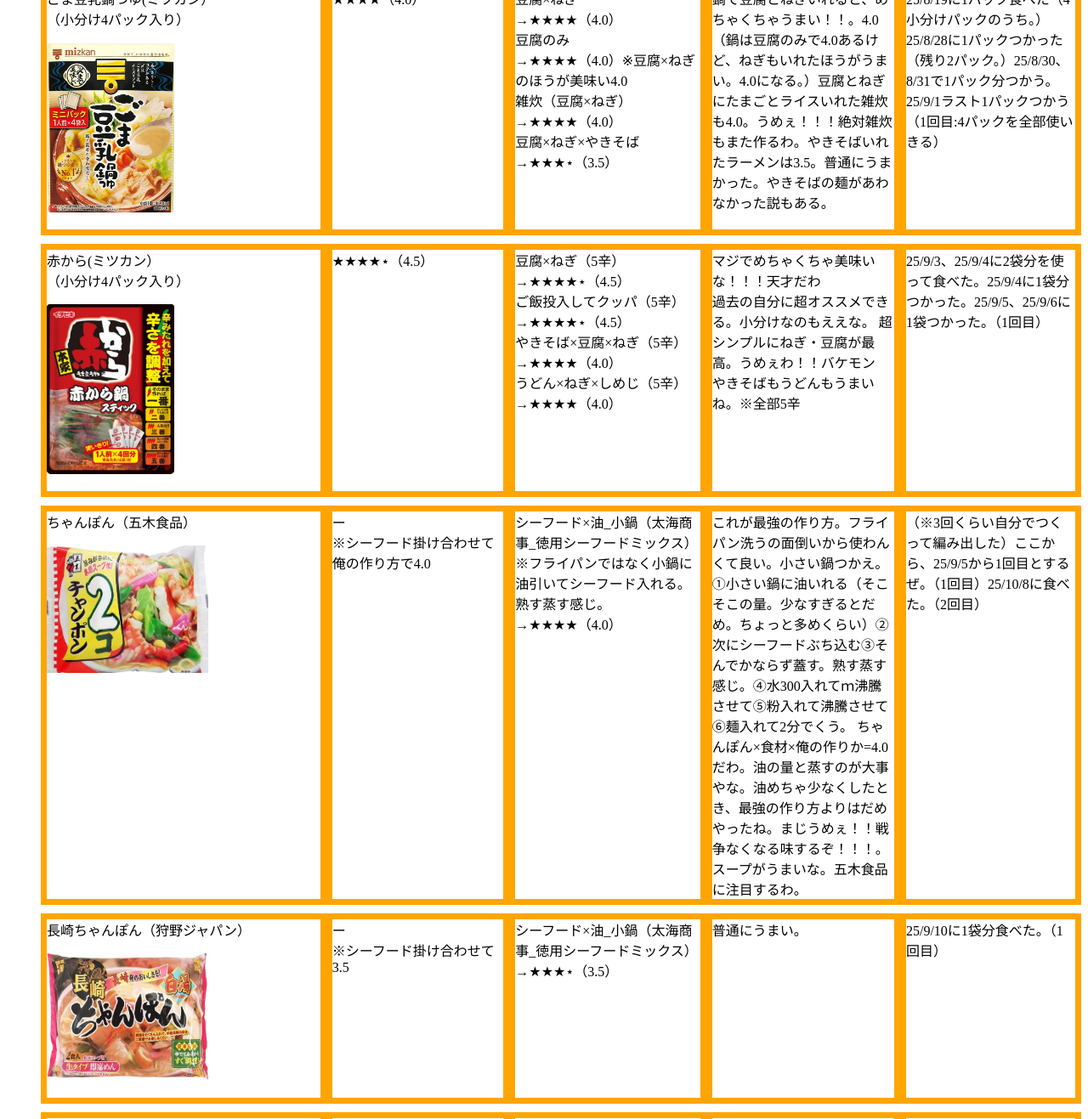
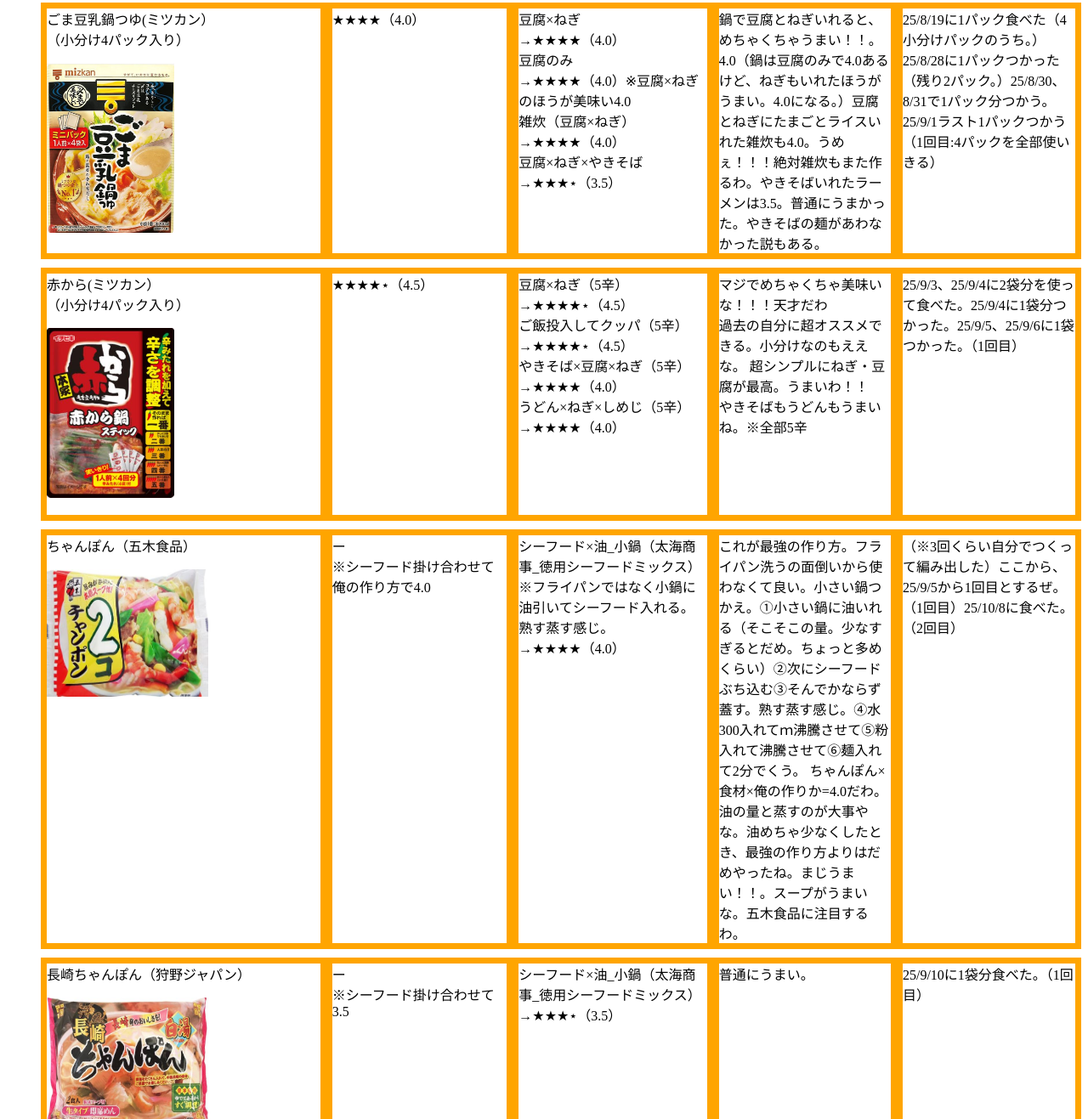
Before and after one commit to yummyworldxxx/myweb, a plain HTML site: page index.html in a window 1280 px wide. Shown: the part 5569-6886 px from the top of the page at 85% size. Drawn offline with Linux system fonts and the light colour scheme.

Commit message:
Add files via upload

```diff
--- a/index.html
+++ b/index.html
@@ -301,13 +301,13 @@
 <li class="p">おいしくない。匂いもよくない。キューブ自体がまずいかも。</li>
 <li class="p">普通にうまい。うどんいれるとあじおかしくなる。透明スープがにごる。パッケージ裏面にお茶づけおすすめて書いてるから、うどんはおよびじゃなさそうだな。</li>
 <li class="p">普通にうまいな。やきそばいれたラーメンは4.0かもしれない。審査中</li>
-<li class="p">不思議な商品。最初は何口食べでも3.0だが、鍋の素にねぎ・豆腐入れて、全部たべると、あれ？え？？3.5やな。あれ？？また買ってもいいかもしれないと思う不思議な商品。</li>
+<li class="p">不思議な商品。最初は何口食べでも3.0だが、鍋の素にねぎ・豆腐入れて、全部たべると、あれ？え？？3.5かも。あれ？？また買ってもいいかもしれないと思う不思議な商品。</li>
 </li>
 
 <li class="p">普通やな。</li>
 
 <li class="p">うまい。4.0ありえるうまさ。4.0に近いの間違いない。4.0（過去の自分にオススメできる。また食べたい）かは精査中。多分これまたかうなぁ。雑炊もうまかった。3.5（普通にうまい）と4.0は
-凄いさがある。普通にうまいとまた食べたいの差は半端ないけど、これはその壁を超えてるかもなぁ。一旦3.5。</li>
+凄いさがある。普通にうまいとまた食べたいの差は半端ないけど、これはその壁を超えてるかも。一旦3.5。</li>
 
 <li class="p">鍋で豆腐とねぎいれると、めちゃくちゃうまい！！。4.0（鍋は豆腐のみで4.0あるけど、ねぎもいれたほうがうまい。4.0になる。）豆腐とねぎにたまごとライスいれた雑炊も4.0。うめぇ！！！絶対雑炊もまた作るわ。やきそばいれたラーメンは3.5。普通にうまかった。やきそばの麺があわなかった説もある。</li>
 
@@ -315,12 +315,12 @@
 
 <li class="p">マジでめちゃくちゃ美味いな！！！天才だわ<br>
 過去の自分に超オススメできる。小分けなのもええな。
-超シンプルにねぎ・豆腐が最高。うめぇわ！！バケモン<br>
+超シンプルにねぎ・豆腐が最高。うまいわ！！<br>
 やきそばもうどんもうまいね。※全部5辛
 </li>
 
-<li class="p">これが最強の作り方。フライパン洗うの面倒いから使わんくて良い。小さい鍋つかえ。①小さい鍋に油いれる（そこそこの量。少なすぎるとだめ。ちょっと多めくらい）②次にシーフードぶち込む③そんでかならず蓋す。熟す蒸す感じ。④水300入れてｍ沸騰させて⑤粉入れて沸騰させて⑥麺入れて2分でくう。
-ちゃんぽん×食材×俺の作りか=4.0だわ。油の量と蒸すのが大事やな。油めちゃ少なくしたとき、最強の作り方よりはだめやったね。まじうめぇ！！戦争なくなる味するぞ！！！。スープがうまいな。五木食品に注目するわ。
+<li class="p">これが最強の作り方。フライパン洗うの面倒いから使わなくて良い。小さい鍋つかえ。①小さい鍋に油いれる（そこそこの量。少なすぎるとだめ。ちょっと多めくらい）②次にシーフードぶち込む③そんでかならず蓋す。熟す蒸す感じ。④水300入れてｍ沸騰させて⑤粉入れて沸騰させて⑥麺入れて2分でくう。
+ちゃんぽん×食材×俺の作りか=4.0だわ。油の量と蒸すのが大事やな。油めちゃ少なくしたとき、最強の作り方よりはだめやったね。まじうまい！！。スープがうまいな。五木食品に注目するわ。
 </li>
 
 <li class="p">普通にうまい。</li>
```
